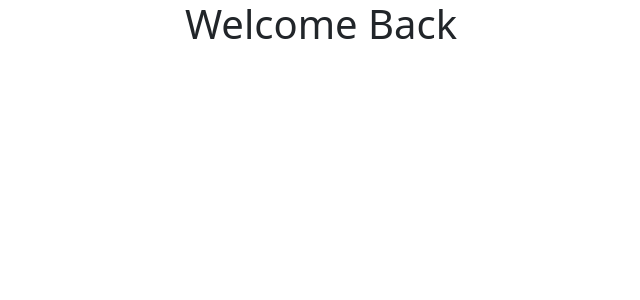
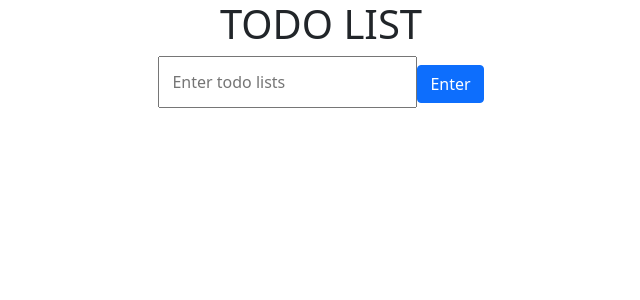
Before and after one commit to aalekh42/React-typescript, a React (Create React App) app: page / in a window 1280 px wide. Shown: the top 300 px of the page, without its empty margins (319-959 px from the left). Built offline with nearby package versions, Linux system fonts and the light colour scheme.

Commit message:
Created one state and child comonent

```diff
--- a/src/App.tsx
+++ b/src/App.tsx
@@ -1,11 +1,15 @@
-import React from 'react';
+import React,{useState} from 'react';
 import './App.css';
+import  Home  from './components/Home';
 
 
-function App() {
+const App:React.FC=()=> {
+  const [todo, setTodo] = useState<String>("");
+
   return (
     <div className="App">
-      <h1>Welcome Back </h1>
+      <h1>TODO LIST</h1>
+      <Home />
     </div>
   );
 }
--- /dev/null
+++ b/src/components/Home.tsx
@@ -0,0 +1,23 @@
+import React from 'react'
+
+const Home = () => {
+
+
+
+  return (
+    <>
+        <div className='home-container fluid-container'>
+            <div className="row">
+                <div className='col-12'>
+                    <form>
+                        <input type="text" placeholder='Enter todo lists'style={{padding:'12px'}} className='input__item'/>
+                        <button className='btn btn-primary' >Enter</button>
+                    </form>
+                </div>
+            </div>
+        </div>
+    </>
+  )
+}
+
+export default Home;
```
